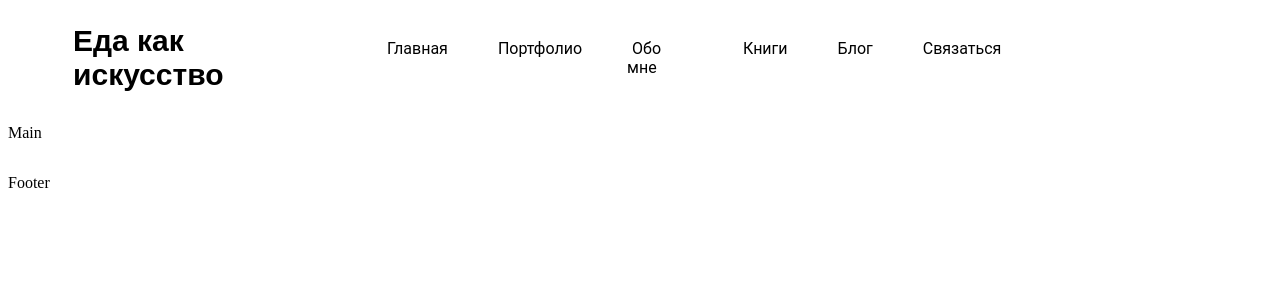
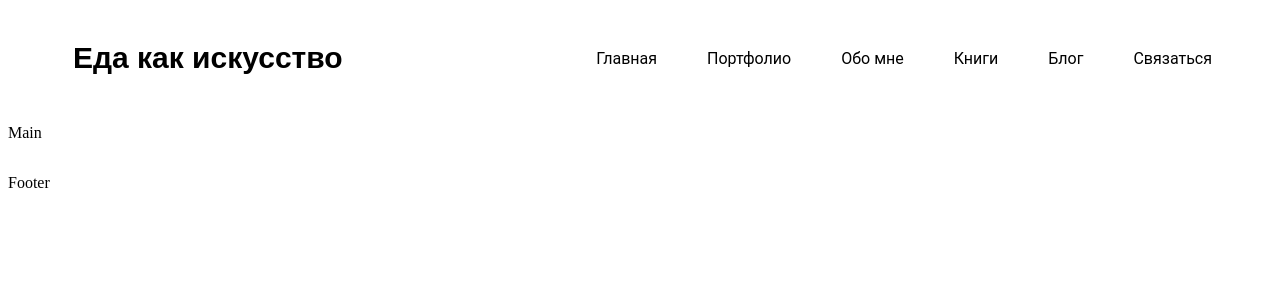
Before and after one commit to NikitOS-1/food-blog, a React (Create React App) app: page / in a window 1280 px wide. Shown: the top 300 px of the page. Built offline with nearby package versions, Linux system fonts and the light colour scheme.

Commit message:
refact grid

```diff
--- a/src/container/App/App.tsx
+++ b/src/container/App/App.tsx
@@ -6,14 +6,14 @@ type Props = {};
 const App = (props: Props) => {
   return (
     <>
-      <Grid container flexDirection={"column"}>
-        <Grid item xs={4} sm={6} md={8} lg={10} xl={12}>
+      <Grid container flexDirection={"column"} justifyContent={"center"}>
+        <Grid item>
           <Header />
         </Grid>
-        <Grid item xs={4} sm={6} md={8} lg={10} xl={12}>
+        <Grid item>
           <p>Main</p>
         </Grid>
-        <Grid item xs={4} sm={6} md={8} lg={10} xl={12}>
+        <Grid item>
           <p>Footer</p>
         </Grid>
       </Grid>
```
